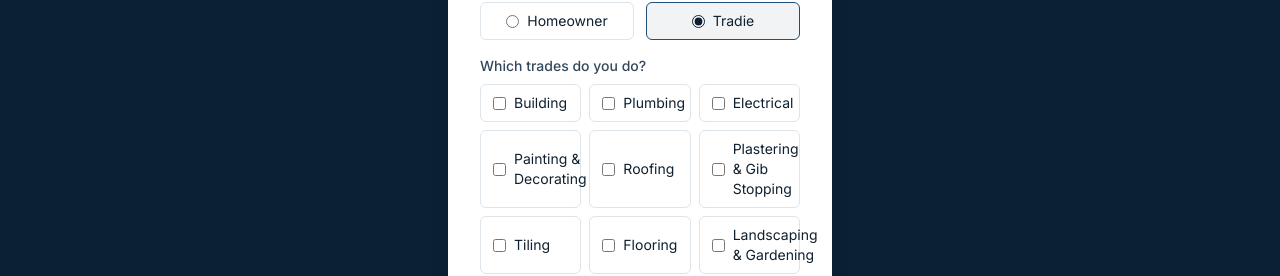
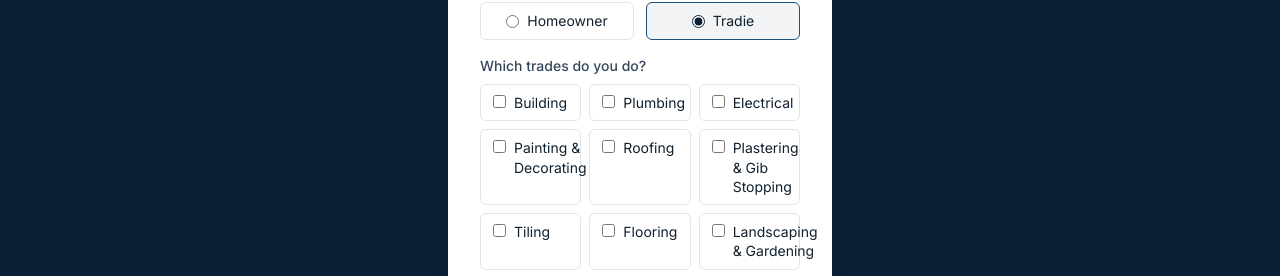
Before and after one commit to boweboi/beau-richards, a Next.js app: page /signup in a window 1280 px wide. Both pictures are taken after a click on the label "Tradie". Shown: the part 505-781 px from the top of the page. Built offline with nearby package versions, Linux system fonts and the light colour scheme; no server answers.

Commit message:
Fix trade category label wrapping

```diff
--- a/src/components/TradeCategoryCheckboxes.tsx
+++ b/src/components/TradeCategoryCheckboxes.tsx
@@ -14,16 +14,16 @@ export default function TradeCategoryCheckboxes({
         {TRADE_CATEGORIES.map((category) => (
           <label
             key={category}
-            className="flex cursor-pointer items-center gap-2 rounded-md border border-line px-3 py-2 text-sm text-ink-900 has-[:checked]:border-navy-700 has-[:checked]:bg-navy-950/5"
+            className="flex min-w-0 cursor-pointer items-start gap-2 rounded-md border border-line px-3 py-2 text-sm text-ink-900 has-[:checked]:border-navy-700 has-[:checked]:bg-navy-950/5"
           >
             <input
               type="checkbox"
               name="categories"
               value={category}
               defaultChecked={defaultSelected.includes(category)}
-              className="accent-navy-950"
+              className="mt-0.5 shrink-0 accent-navy-950"
             />
-            {category}
+            <span className="flex-1 break-words leading-snug">{category}</span>
           </label>
         ))}
       </div>
```
